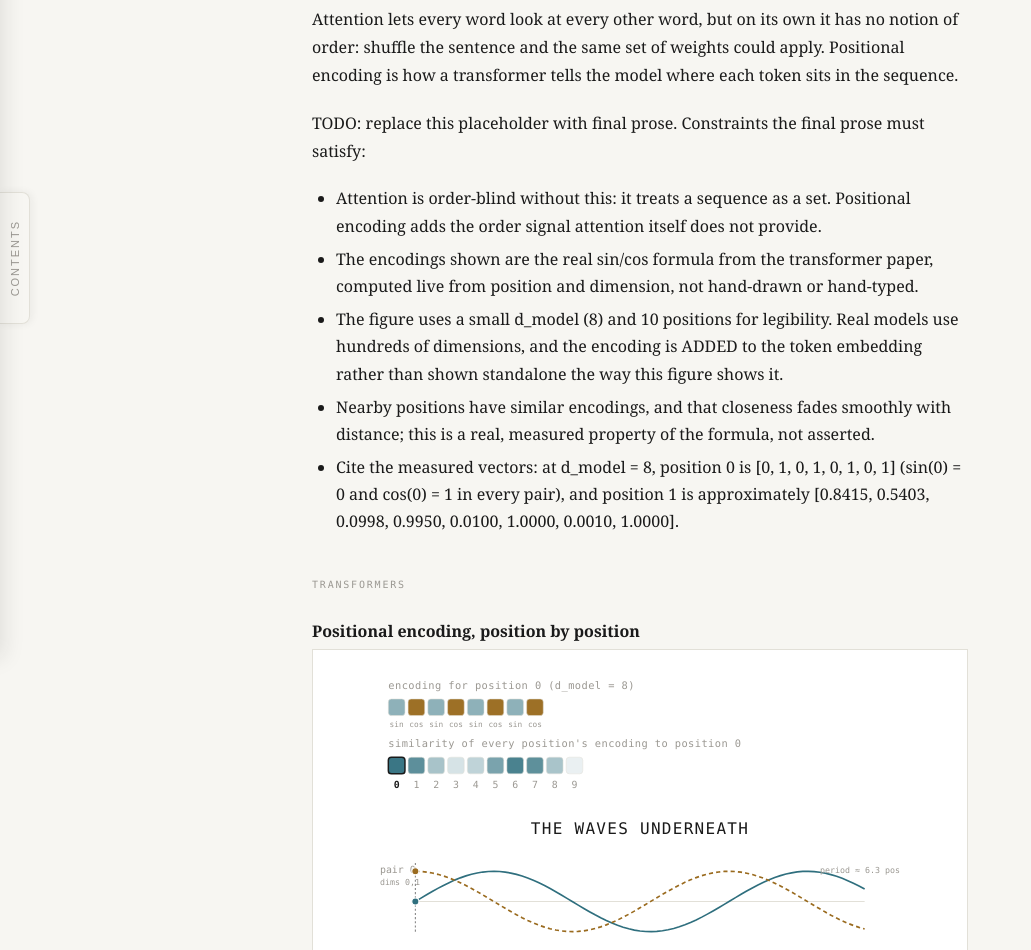
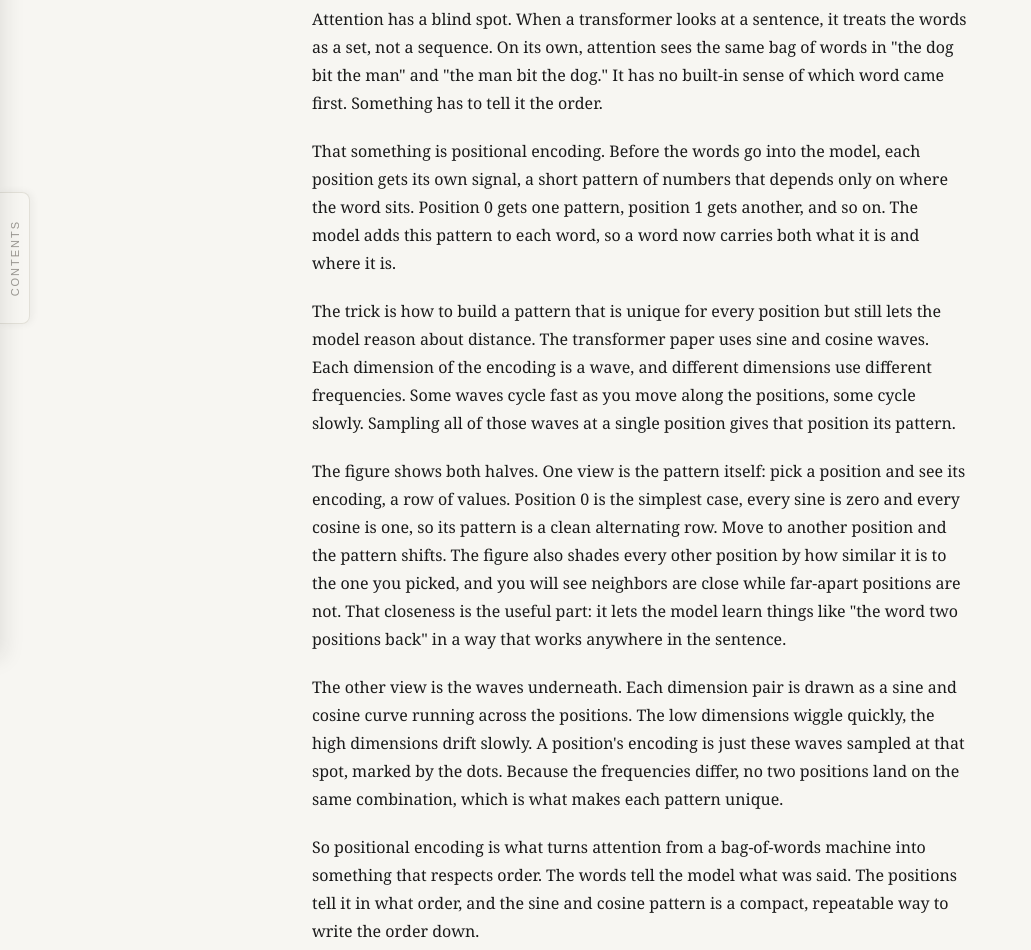
Before and after one commit to sabihusman/Learning-with-Sabih, a Next.js app: page /topics/positional-encoding in a window 1280 px wide. Shown: the part 142-1092 px from the top of the page, without its empty margins (0-1031 px from the left). Built offline with nearby package versions, Linux system fonts and the light colour scheme.

Commit message:
Apply final prose and D_MODEL fix to Positional Encoding topic

```diff
--- a/app/components/PositionalEncodingViz.jsx
+++ b/app/components/PositionalEncodingViz.jsx
@@ -200,7 +200,7 @@ export default function PositionalEncodingViz() {
       controls={controls}
       status={status}
       readouts={readouts}
-      tryThis={`Pick a position to see its full encoding vector and how similar every other position's encoding is to it. Notice the shading fades smoothly as you move away from the picked position, in both directions: the encoding for position 2 is closer to position 3 than to position 8. Then look at the waves below: each row is one sin/cos pair sampled across every position, and the dot marks where the picked position sits on that wave. Low-numbered pairs complete a full cycle in just a few positions; high-numbered pairs barely move across the whole sequence. The picked position's row above is exactly those wave values read off at one x-coordinate.`}
+      tryThis={`Click through the positions and watch the encoding row change. Notice position 0 is all zeros and ones, the simplest pattern. Watch the similarity shading: positions near the one you picked stay close, distant ones drift apart. Then look at the waves below, and see that a position's encoding is just those waves read off at that one spot. The fast waves separate nearby positions; the slow waves separate far ones.`}
     >
       <svg
         viewBox={`0 0 ${VB_W} ${VB_H}`}
--- a/app/components/positionalEncodingData.js
+++ b/app/components/positionalEncodingData.js
@@ -10,7 +10,7 @@
 // The wavelength grows with i, so low pairs cycle fast across positions and high pairs
 // cycle slow.
 
-export const D_MODEL = 8
+export const D_MODEL = 12
 export const SEQ_LEN = 10
 export const NUM_PAIRS = D_MODEL / 2
 export const POSITIONS = Array.from({ length: SEQ_LEN }, (_, i) => i)
--- a/app/topics/positional-encoding/page.mdx
+++ b/app/topics/positional-encoding/page.mdx
@@ -6,23 +6,46 @@ export const metadata = {
 
 # Positional Encoding
 
-Attention lets every word look at every other word, but on its own it has no notion of
-order: shuffle the sentence and the same set of weights could apply. Positional
-encoding is how a transformer tells the model where each token sits in the sequence.
+Attention has a blind spot. When a transformer looks at a sentence, it treats the words
+as a set, not a sequence. On its own, attention sees the same bag of words in "the dog
+bit the man" and "the man bit the dog." It has no built-in sense of which word came
+first. Something has to tell it the order.
 
-TODO: replace this placeholder with final prose. Constraints the final prose must
-satisfy:
-- Attention is order-blind without this: it treats a sequence as a set. Positional
-  encoding adds the order signal attention itself does not provide.
-- The encodings shown are the real sin/cos formula from the transformer paper,
-  computed live from position and dimension, not hand-drawn or hand-typed.
-- The figure uses a small d_model (8) and 10 positions for legibility. Real models use
-  hundreds of dimensions, and the encoding is ADDED to the token embedding rather than
-  shown standalone the way this figure shows it.
-- Nearby positions have similar encodings, and that closeness fades smoothly with
-  distance; this is a real, measured property of the formula, not asserted.
-- Cite the measured vectors: at d_model = 8, position 0 is
-  [0, 1, 0, 1, 0, 1, 0, 1] (sin(0) = 0 and cos(0) = 1 in every pair), and position 1 is
-  approximately [0.8415, 0.5403, 0.0998, 0.9950, 0.0100, 1.0000, 0.0010, 1.0000].
+That something is positional encoding. Before the words go into the model, each
+position gets its own signal, a short pattern of numbers that depends only on where the
+word sits. Position 0 gets one pattern, position 1 gets another, and so on. The model
+adds this pattern to each word, so a word now carries both what it is and where it is.
+
+The trick is how to build a pattern that is unique for every position but still lets the
+model reason about distance. The transformer paper uses sine and cosine waves. Each
+dimension of the encoding is a wave, and different dimensions use different
+frequencies. Some waves cycle fast as you move along the positions, some cycle slowly.
+Sampling all of those waves at a single position gives that position its pattern.
+
+The figure shows both halves. One view is the pattern itself: pick a position and see
+its encoding, a row of values. Position 0 is the simplest case, every sine is zero and
+every cosine is one, so its pattern is a clean alternating row. Move to another position
+and the pattern shifts. The figure also shades every other position by how similar it is
+to the one you picked, and you will see neighbors are close while far-apart positions
+are not. That closeness is the useful part: it lets the model learn things like "the
+word two positions back" in a way that works anywhere in the sentence.
+
+The other view is the waves underneath. Each dimension pair is drawn as a sine and
+cosine curve running across the positions. The low dimensions wiggle quickly, the high
+dimensions drift slowly. A position's encoding is just these waves sampled at that spot,
+marked by the dots. Because the frequencies differ, no two positions land on the same
+combination, which is what makes each pattern unique.
+
+So positional encoding is what turns attention from a bag-of-words machine into
+something that respects order. The words tell the model what was said. The positions
+tell it in what order, and the sine and cosine pattern is a compact, repeatable way to
+write the order down.
+
+The encodings are the real sine and cosine formula from the transformer paper, computed
+live, not drawn by hand. For clarity the figure uses a small number of dimensions and
+about ten positions; a real model uses hundreds of dimensions and far longer sequences,
+and it adds this pattern to each word's embedding rather than showing it on its own as
+here. The property that nearby positions have similar encodings is a genuine result of
+the formula, which is exactly why the model can use it to reason about distance.
 
 <PositionalEncodingViz />
```
Also changed, not shown: 1 other file (tests, documents, lock files or other folders).
